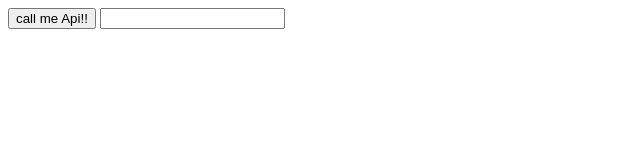
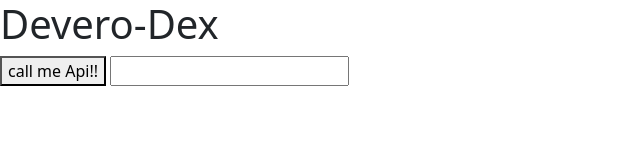
Before and after one commit to CMartinez-BB/PokeDex-js, a plain HTML site: page index.html in a window 1280 px wide. Shown: the whole page, without its empty margins (0-640 px from the left). Drawn offline with nearby package versions, Linux system fonts and the light colour scheme.

Commit message:
add Bootstrap and new sections

```diff
--- a/index.html
+++ b/index.html
@@ -1,21 +1,36 @@
 <!DOCTYPE html>
-<html lang="en">
+<html lang="es">
 
 <head>
     <meta charset="UTF-8">
     <meta http-equiv="X-UA-Compatible" content="IE=edge">
     <meta name="viewport" content="width=device-width, initial-scale=1.0">
+    <!-- Import CND Bootstrap -->
+    <link rel="stylesheet" href="	https://cdn.jsdelivr.net/npm/bootstrap@5.2.2/dist/css/bootstrap.min.css">
+
+    <link rel="stylesheet" href="">
     <title>Pokemon!</title>
 </head>
 
 <body>
+
+    <h1>Devero-Dex</h1>
+    <!-- Spinner of Bootstraps -->
+    <!-- <div class="poke-container">
+        <div class="spinner-border text-dark" role="status">
+            <span class="visually-hidden">Loading...</span>
+          </div>
+    </div> -->
     <button id="api-btn"> call me Api!!</button>
     <input type="text" name="id" id="id">
     <h1 id="name"></h1>
     <h1 id="type"></h1>
     <h1 id="life"></h1>
     <div data-poke-img-container id="name"></div>
+    <!-- Import my JS -->
     <script src="/js/main.js"></script>
+    <!-- Import JS -->
+    <script src="https://cdn.jsdelivr.net/npm/bootstrap@5.2.2/dist/js/bootstrap.bundle.min.js"></script>
 </body>
 
 </html>
```
